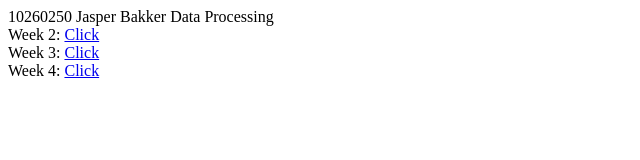
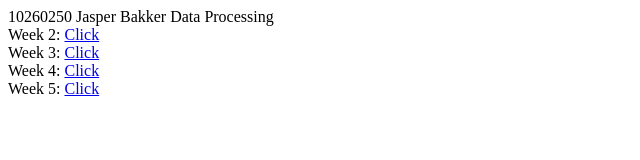
Before and after one commit to JappaB/DataProcessing, a plain HTML site: page index.html in a window 1280 px wide. Shown: the whole page, without its empty margins (0-640 px from the left). Drawn offline with Linux system fonts and the light colour scheme.

Commit message:
Update index.html

```diff
--- a/index.html
+++ b/index.html
@@ -21,5 +21,9 @@
 	<div>
           Week 4:
           <a href="https://jappab.github.io/DataProcessing/Homework/Homework/week-4/map.html">Click</a></div>
+
+	<div>
+          Week 5:
+          <a href="https://jappab.github.io/DataProcessing/Homework/Homework/week-5/multilinegraph.html">Click</a></div>
 	</body>
 </html>
```
